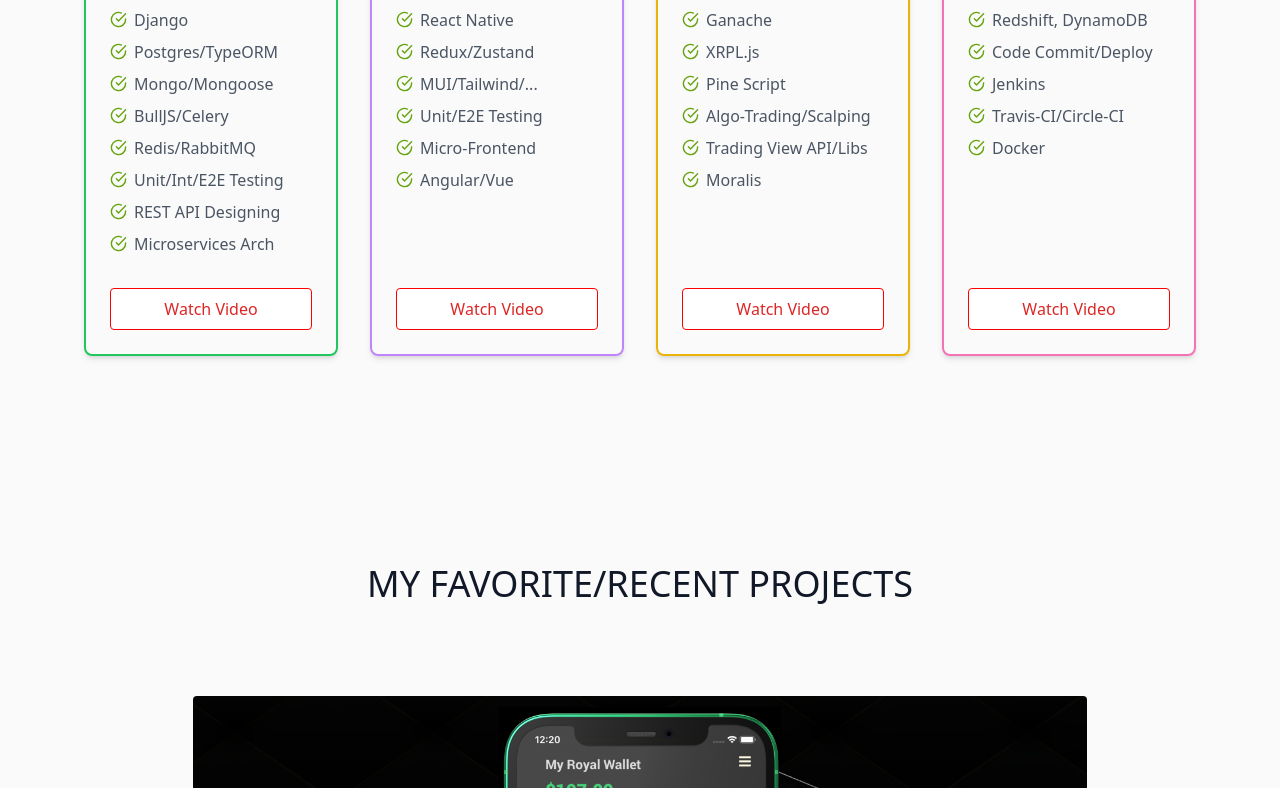
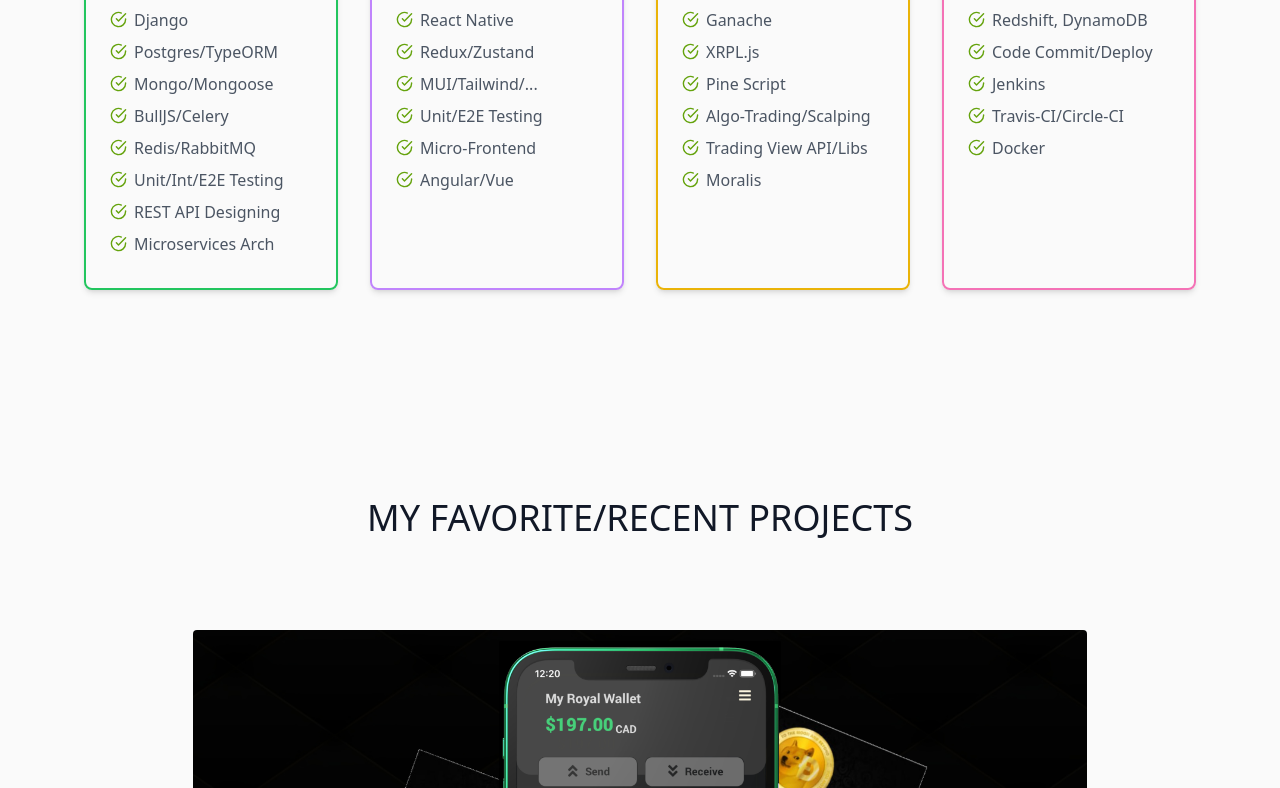
Before and after one commit to liiinx-com/amirzad-dev-frontend, a Next.js app: page / in a window 1280 px wide. Shown: the part 1225-2013 px from the top of the page. Built offline with nearby package versions, Linux system fonts and the light colour scheme; a web font is replaced by a local one.

Commit message:
disable skills videos

```diff
--- a/src/components/skill-set-box/index.tsx
+++ b/src/components/skill-set-box/index.tsx
@@ -31,7 +31,7 @@ export const SkillSetBox = ({
         ))}
       </div>
 
-      {videoUrl && (
+      {videoUrl && false &&  (
         <a
           href={videoUrl}
           target="_blank"
```
